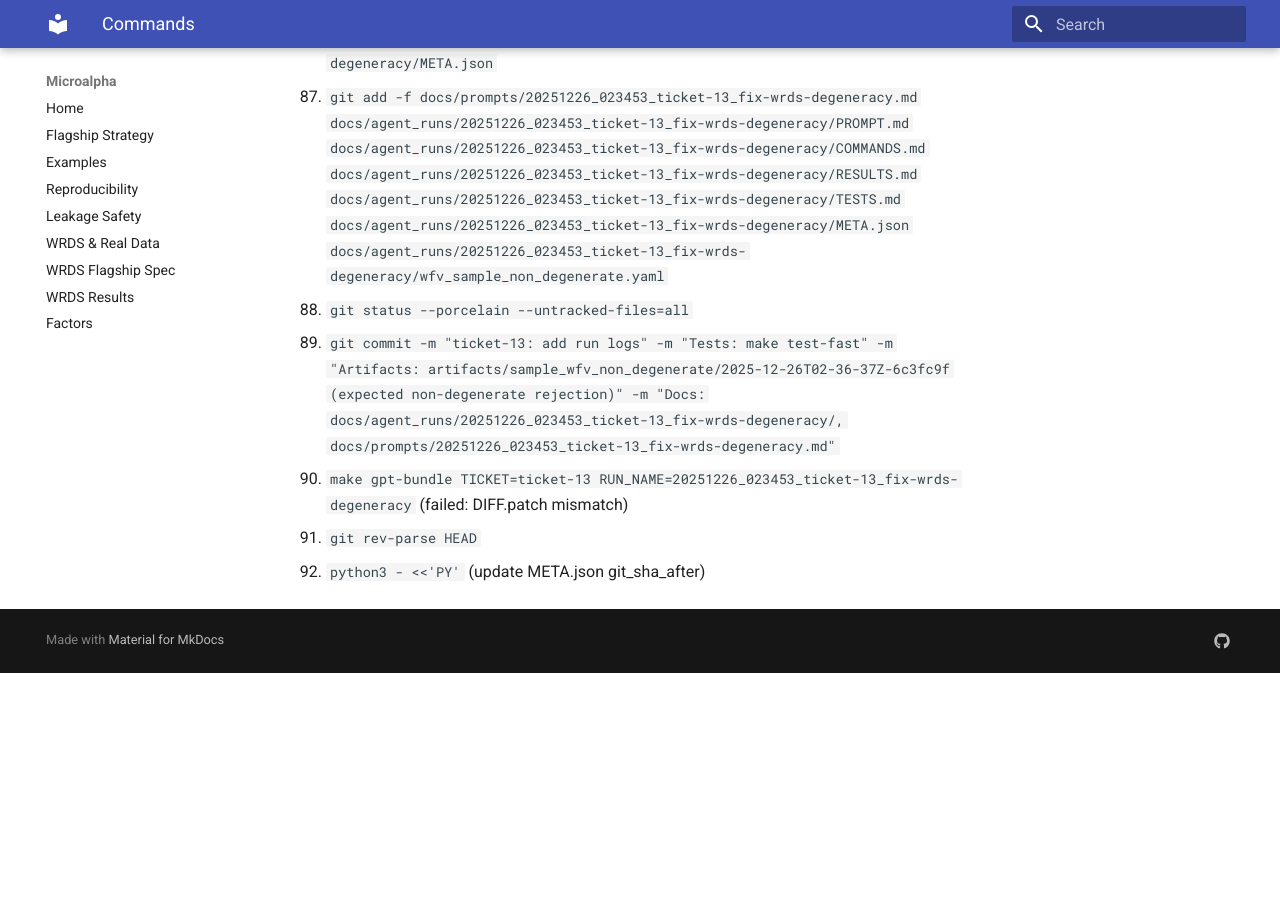
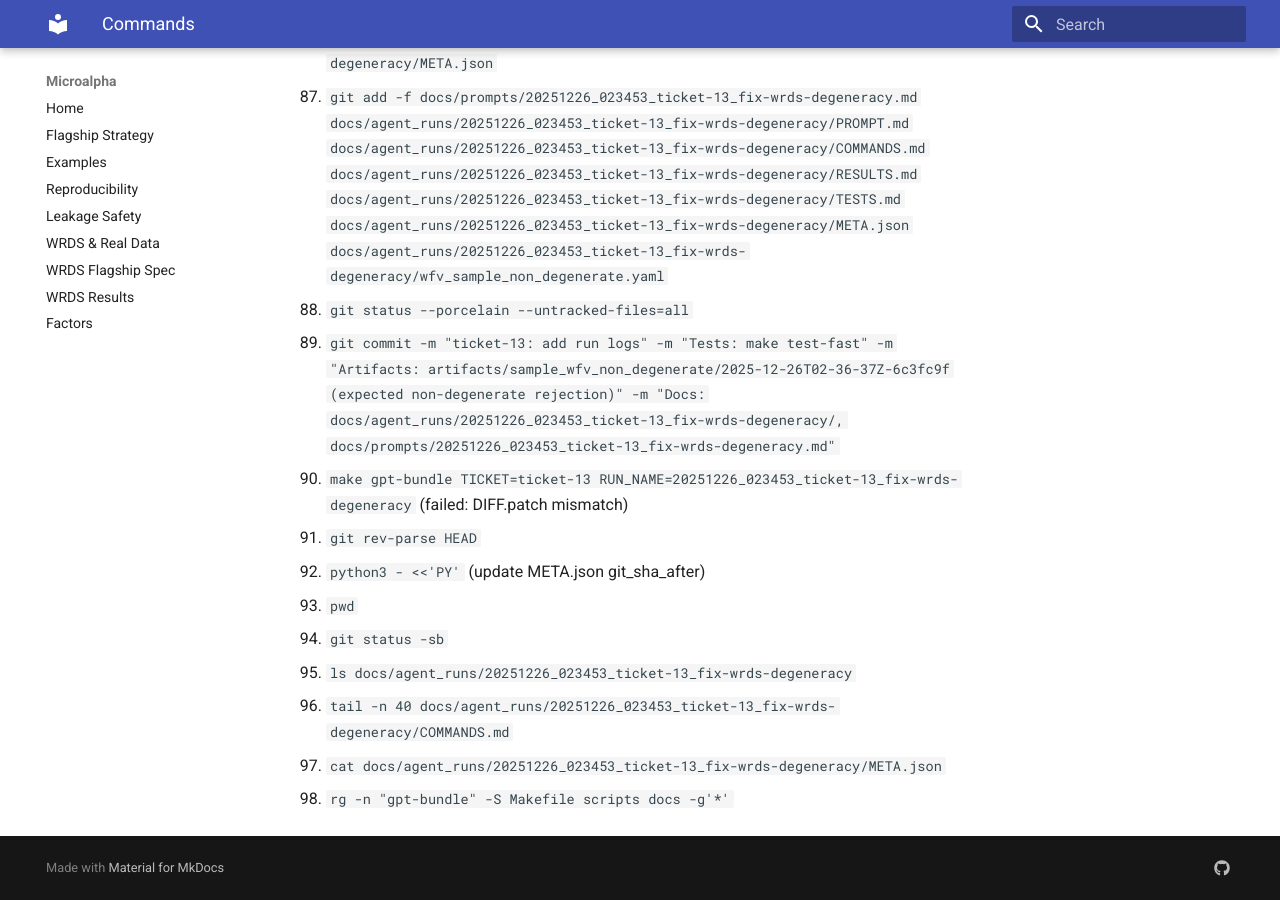
Before and after one commit to MateoBodon/microalpha, an MkDocs documentation site: the page built from docs/agent_runs/20251226_023453_ticket-13_fix-wrds-degeneracy/COMMANDS.md, in a window 1280 px wide and 900 px high, scrolled down 3471 px. Built offline with MkDocs 1.6.1 and Material for MkDocs 9.7.7, drawn with Linux system fonts in a browser that asks for light colours; before the commit the page ends 4144 px from its top, so only the background shows below that.

Commit message:
ticket-13: update run log meta
Tests: not run (log update)

Artifacts: none

Docs: docs/agent_runs/20251226_023453_ticket-13_fix-wrds-degeneracy/COMMANDS.md; docs/agent_runs/20251226_023453_ticket-13_fix-wrds-degeneracy/META.json

```diff
--- a/docs/agent_runs/20251226_023453_ticket-13_fix-wrds-degeneracy/COMMANDS.md
+++ b/docs/agent_runs/20251226_023453_ticket-13_fix-wrds-degeneracy/COMMANDS.md
@@ -92,3 +92,9 @@
 90. `make gpt-bundle TICKET=ticket-13 RUN_NAME=20251226_023453_ticket-13_fix-wrds-degeneracy` (failed: DIFF.patch mismatch)
 91. `git rev-parse HEAD`
 92. `python3 - <<'PY'` (update META.json git_sha_after)
+93. `pwd`
+94. `git status -sb`
+95. `ls docs/agent_runs/20251226_023453_ticket-13_fix-wrds-degeneracy`
+96. `tail -n 40 docs/agent_runs/20251226_023453_ticket-13_fix-wrds-degeneracy/COMMANDS.md`
+97. `cat docs/agent_runs/20251226_023453_ticket-13_fix-wrds-degeneracy/META.json`
+98. `rg -n "gpt-bundle" -S Makefile scripts docs -g'*'`
--- a/docs/agent_runs/20251226_023453_ticket-13_fix-wrds-degeneracy/META.json
+++ b/docs/agent_runs/20251226_023453_ticket-13_fix-wrds-degeneracy/META.json
@@ -4,7 +4,7 @@
   "started_at_utc": "2025-12-26T02:34:53Z",
   "finished_at_utc": "2025-12-26T02:44:58Z",
   "git_sha_before": "6c3fc9f686916c134e15f70334cb568cd527155a",
-  "git_sha_after": "a00e26fdbab3d93af857e1ef4306c146d42b35a1",
+  "git_sha_after": "HEAD",
   "branch_name": "codex/ticket-13-fix-wrds-degeneracy",
   "host_env_notes": "macOS 26.0.1 / Python 3.12.2 / zsh / WRDS_DATA_ROOT unset",
   "dataset_id": "sample_data_v1",
```
